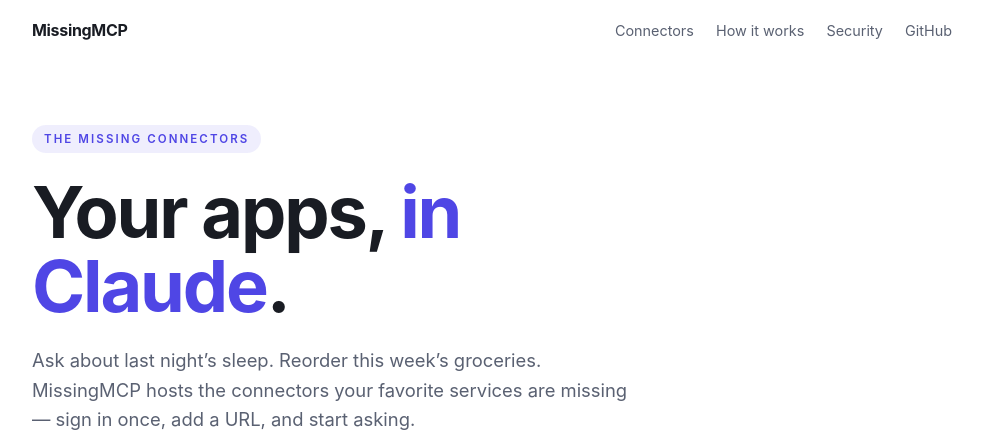
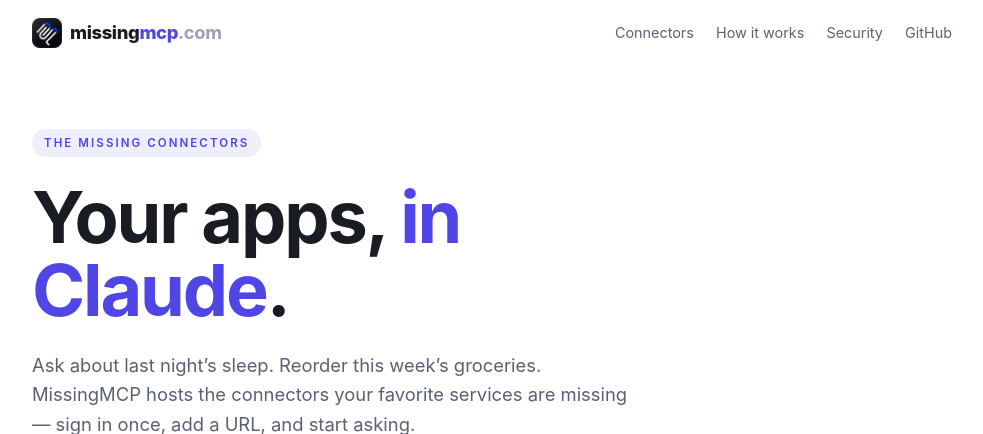
Before and after one commit to JustinMist/missingmcp, a Python web app: template src/garmin_gateway/templates/home.html in a window 1280 px wide. Shown: the top 434 px of the page, without its empty margins (148-1131 px from the left). Run offline with Jinja, Linux system fonts and the light colour scheme; the template is opened without the code that fills it, so the values that code supplies are empty.

Commit message:
feat(brand): MissingMCP logo — mark icon + CSS wordmark, favicons
Extract the app-icon tile from the supplied logo (transparent rounded
corners) and serve it same-origin from src/garmin_gateway/static/ as
icon.png + favicon-32.png + apple-touch-icon.png (in-memory, like the
favicon; CSP default-src 'self' covers them). Home + Garmin pages get the
mark in the header next to a CSS wordmark missing[mcp].com that matches the
logo and is theme-safe (the supplied PNG is flattened with a baked
near-white checkerboard, so the raster wordmark can't be used cleanly).
Garmin page logo links back to /.

```diff
--- a/src/garmin_gateway/templates/home.html
+++ b/src/garmin_gateway/templates/home.html
@@ -5,7 +5,8 @@
   <meta name="viewport" content="width=device-width, initial-scale=1.0">
   <title>MissingMCP — Your apps, in Claude</title>
   <meta name="description" content="Connect Garmin and more to Claude in two minutes. Sign in once, add a URL, start asking. Free and open source.">
-  <link rel="icon" href="/favicon.svg" type="image/svg+xml">
+  <link rel="icon" type="image/png" sizes="32x32" href="/static/favicon-32.png">
+  <link rel="apple-touch-icon" href="/static/apple-touch-icon.png">
   <style>
     :root {
       --bg: #ffffff; --bg-card: #f7f8fa; --border: #e5e7ee;
@@ -29,8 +30,12 @@
     a:hover { text-decoration: underline; }
 
     header { padding: 1.1rem 0; }
-    header .wrap { display: flex; align-items: baseline; justify-content: space-between; flex-wrap: wrap; gap: .5rem; }
-    .logo { font-weight: 700; letter-spacing: -.02em; color: var(--text); }
+    header .wrap { display: flex; align-items: center; justify-content: space-between; flex-wrap: wrap; gap: .5rem; }
+    .logo { display: inline-flex; align-items: center; gap: .5rem; font-weight: 800; font-size: 1.15rem; letter-spacing: -.02em; color: var(--text); }
+    .logo:hover { text-decoration: none; }
+    .logo img { width: 30px; height: 30px; display: block; }
+    .logo .mcp { color: var(--accent); }
+    .logo .tld { color: var(--dim); font-weight: 700; }
     nav a { color: var(--muted); font-size: .9rem; margin-left: 1.1rem; }
 
     .hero { padding: 4rem 0 3rem; }
@@ -81,7 +86,10 @@
 <body>
   <header>
     <div class="wrap">
-      <span class="logo">MissingMCP</span>
+      <a class="logo" href="/">
+        <img src="/static/icon.png" alt="MissingMCP" width="30" height="30">
+        <span>missing<span class="mcp">mcp</span><span class="tld">.com</span></span>
+      </a>
       <nav>
         <a href="#connectors">Connectors</a>
         <a href="#how">How it works</a>
```
Also changed, not shown: src/garmin_gateway/app.py (+17 -0 lines), src/garmin_gateway/templates/garmin.html (+10 -1 lines), tests/test_app.py (+25 -0 lines), src/garmin_gateway/static/apple-touch-icon.png (added), src/garmin_gateway/static/favicon-32.png (added), src/garmin_gateway/static/icon.png (added).
